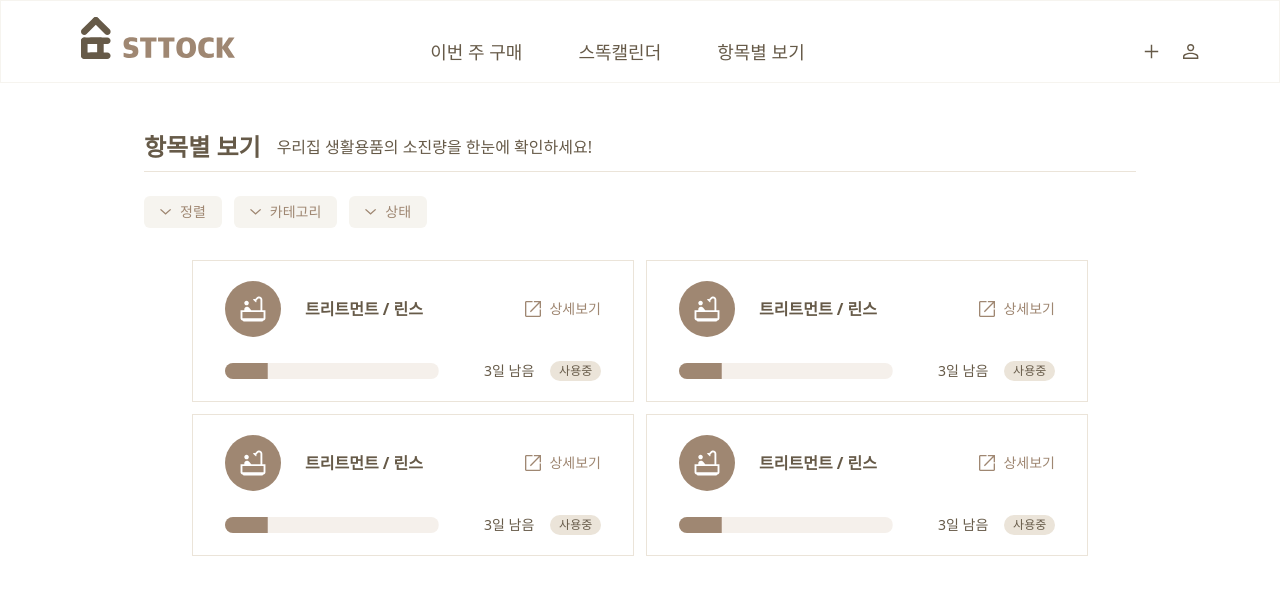
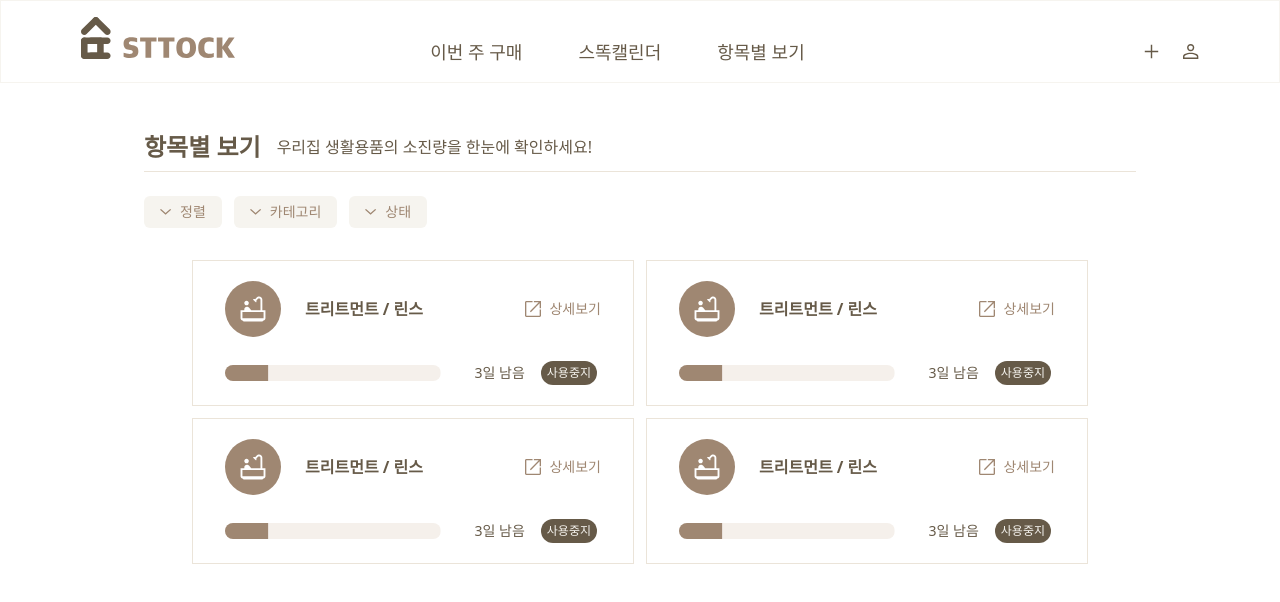
Before and after one commit to Team-Sttock/FE, a Next.js app: page /list in a window 1280 px wide. Shown: the top 602 px of the page. Built offline with nearby package versions, Linux system fonts and the light colour scheme.

Commit message:
feat : 상태라벨 컴포넌트 whitespace-nowrap 추가
- 아랫줄 요소 gap, mr 수정

```diff
--- a/features/common/components/StateLabel.tsx
+++ b/features/common/components/StateLabel.tsx
@@ -12,7 +12,7 @@ export interface StateLabelProps {
 
 export const StateLabel = ({ state }: StateLabelProps) => {
   const className = classNames(
-    'text-xs rounded-xl w-20 h-fit text-center px-1.5 py-0.5',
+    'text-xs rounded-xl w-20 h-fit text-center px-1.5 py-1 mx-1 whitespace-nowrap',
     LabelContent[state]?.className
   )
 
--- a/features/products/components/Item.tsx
+++ b/features/products/components/Item.tsx
@@ -22,18 +22,18 @@ export default function Item() {
         </h3>
         <GoToDetailButton />
       </div>
-      <div className="flex flex-row items-center justify-between w-full gap-4">
+      <div className="flex flex-row items-center justify-between w-full gap-3">
         <Line
           percent={20}
           strokeColor="#9f8772"
           trailColor="#f5f0eb"
           strokeLinecap="butt"
-          className="w-full h-4 rounded-full mr-4"
+          className="w-full h-4 rounded-full mr-2"
         ></Line>
         <span className="text-dark-brown text-sm w-28 text-right">
           {product.remainDays}일 남음
         </span>
-        <StateLabel state={State.INUSE} />
+        <StateLabel state={State.STOP} />
       </div>
     </div>
   )
```
